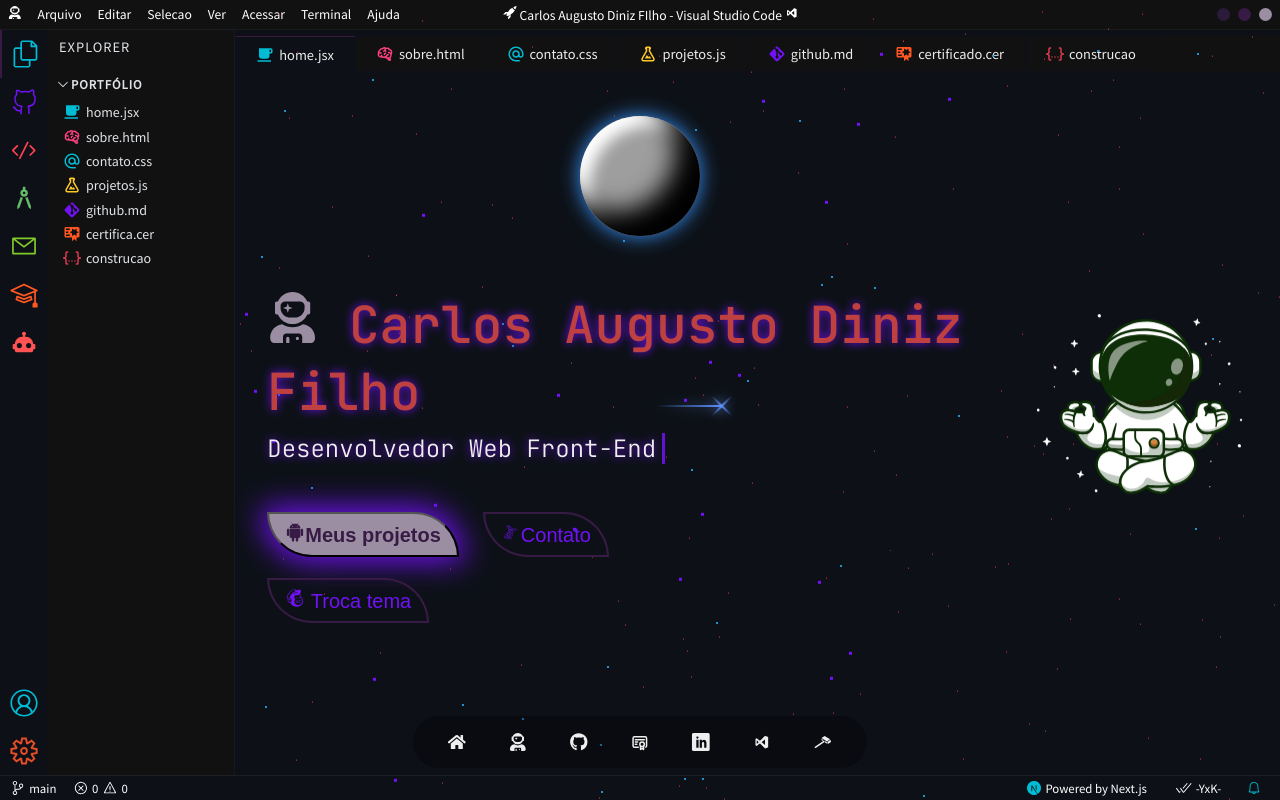
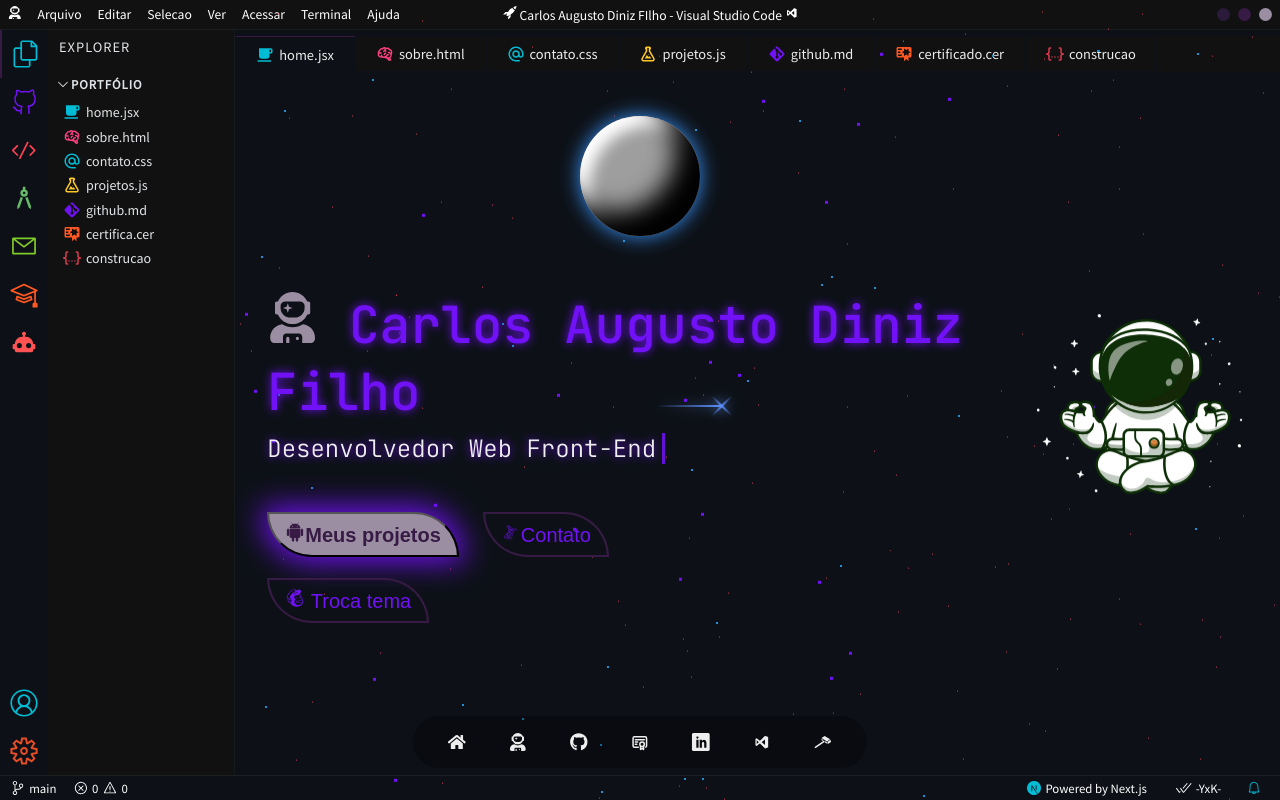
Before and after one commit to ysneshy/portfolio-carlos-filho, a Next.js app: page / in a window 1280 px wide. In both pictures the pointer is over the element "Carlos Augusto Diniz Filho". Shown: the top 800 px of the page. Built offline with nearby package versions, Linux system fonts and the light colour scheme; grey boxes are pictures that could not be loaded.

Commit message:
:bug: upgrade 994

```diff
--- a/styles/HomePage.module.css
+++ b/styles/HomePage.module.css
@@ -49,7 +49,7 @@
 /*transicao de cor */
 .name:hover {
   cursor: pointer;
-  color: rgb(191, 64, 64);
+  color: rgba(113, 17, 245);
   -webkit-transition: all 1s ease-out;
   -moz-transition: all 1s ease-out;
   transition: all 1s ease-out;
```
